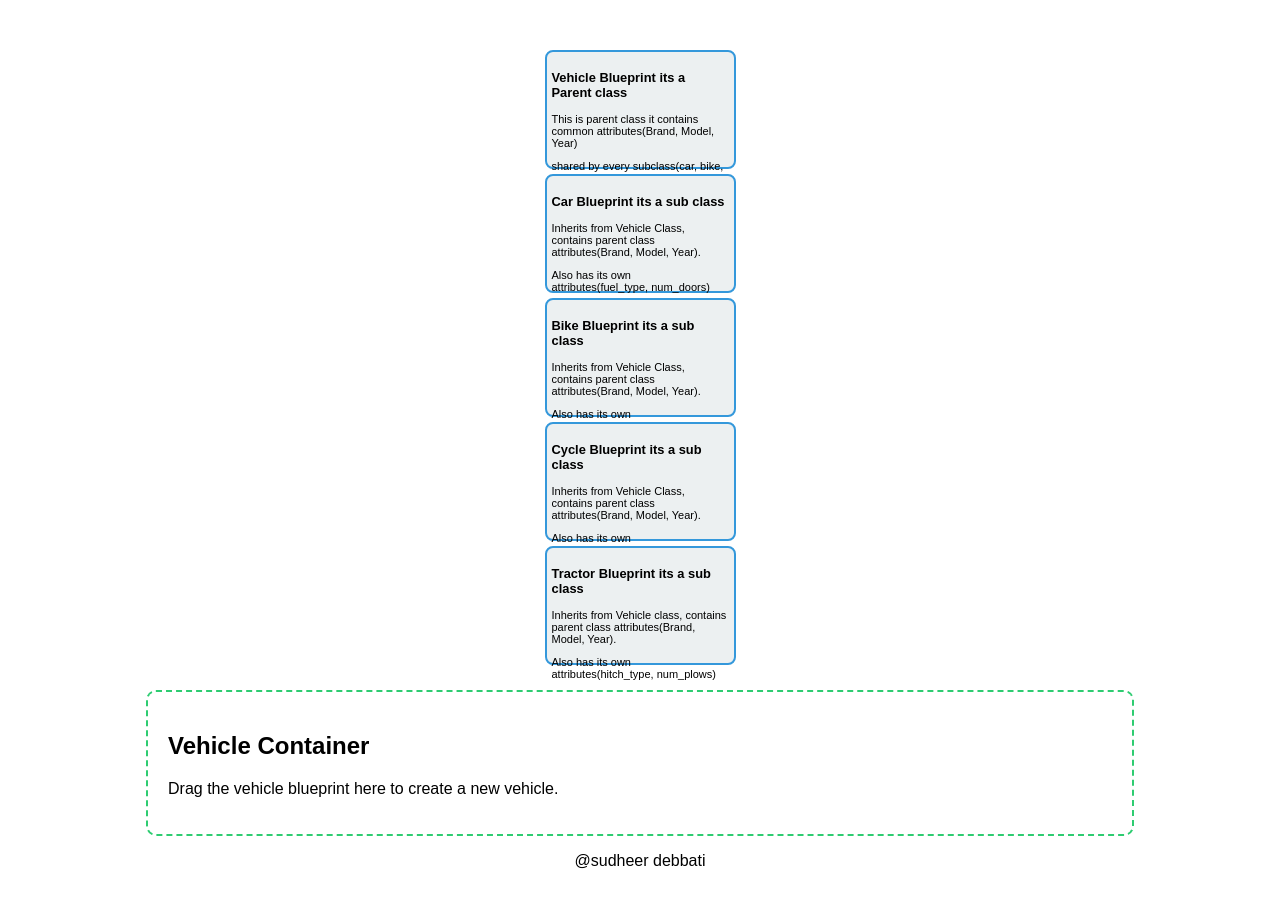
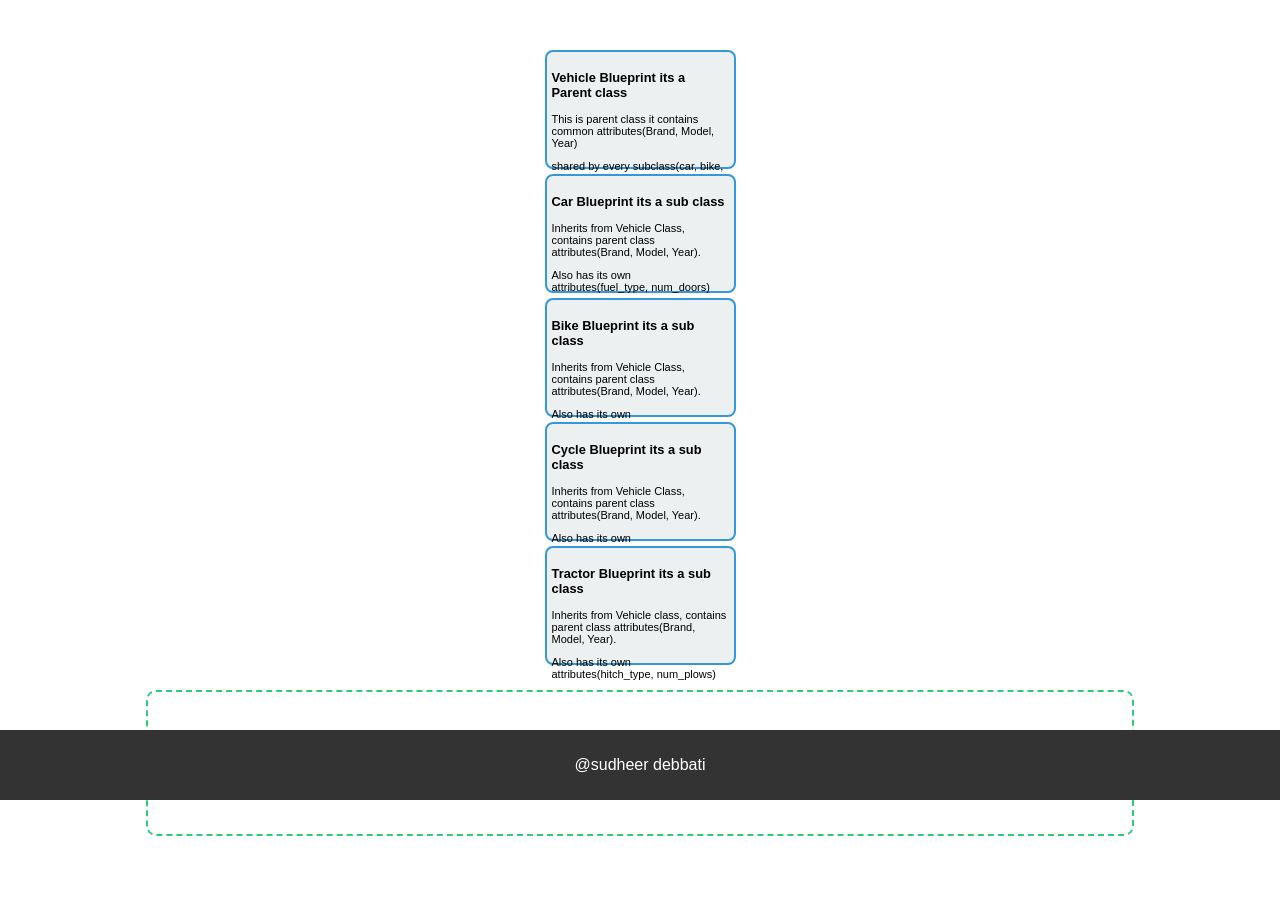
Before and after one commit to Debbatisudheer/classes-and-objects, a plain HTML site: page index.html in a window 1280 px wide. After the commit the page ends 886 px from the top, so only its background shows below. Drawn offline with Linux system fonts and the light colour scheme.

Commit message:
Update styles.css

```diff
--- a/styles.css
+++ b/styles.css
@@ -40,6 +40,15 @@ body {
     border-radius: 5px;
     background-color: #d4efdf;
 }
+.footer {
+    background-color: #333;
+    color: #fff;
+    text-align: center;
+    padding: 10px;
+    position: fixed;
+    bottom: 0;
+    width: 100%;
+}
 @media (max-width: 600px) {
     .blueprint-container {
         flex-direction: column;
```
